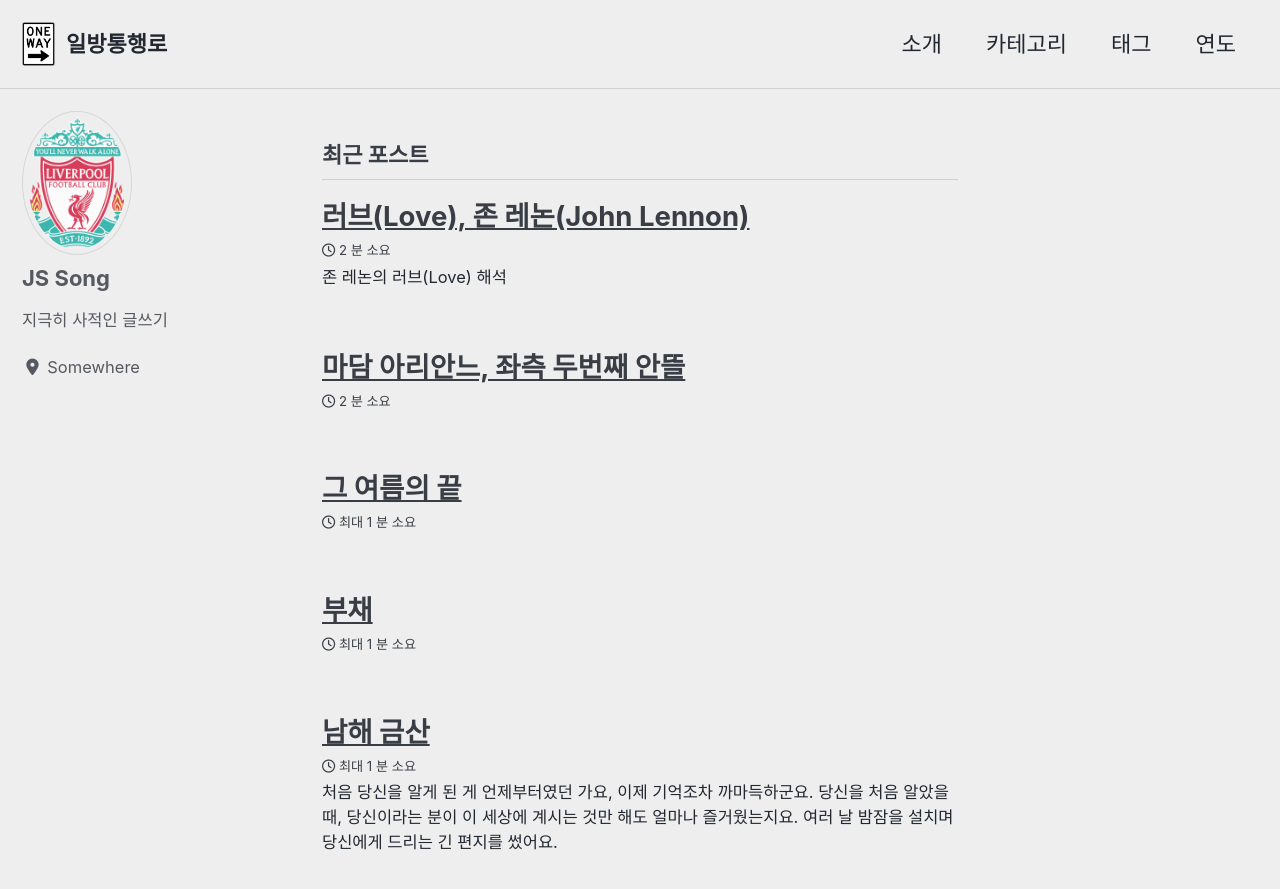
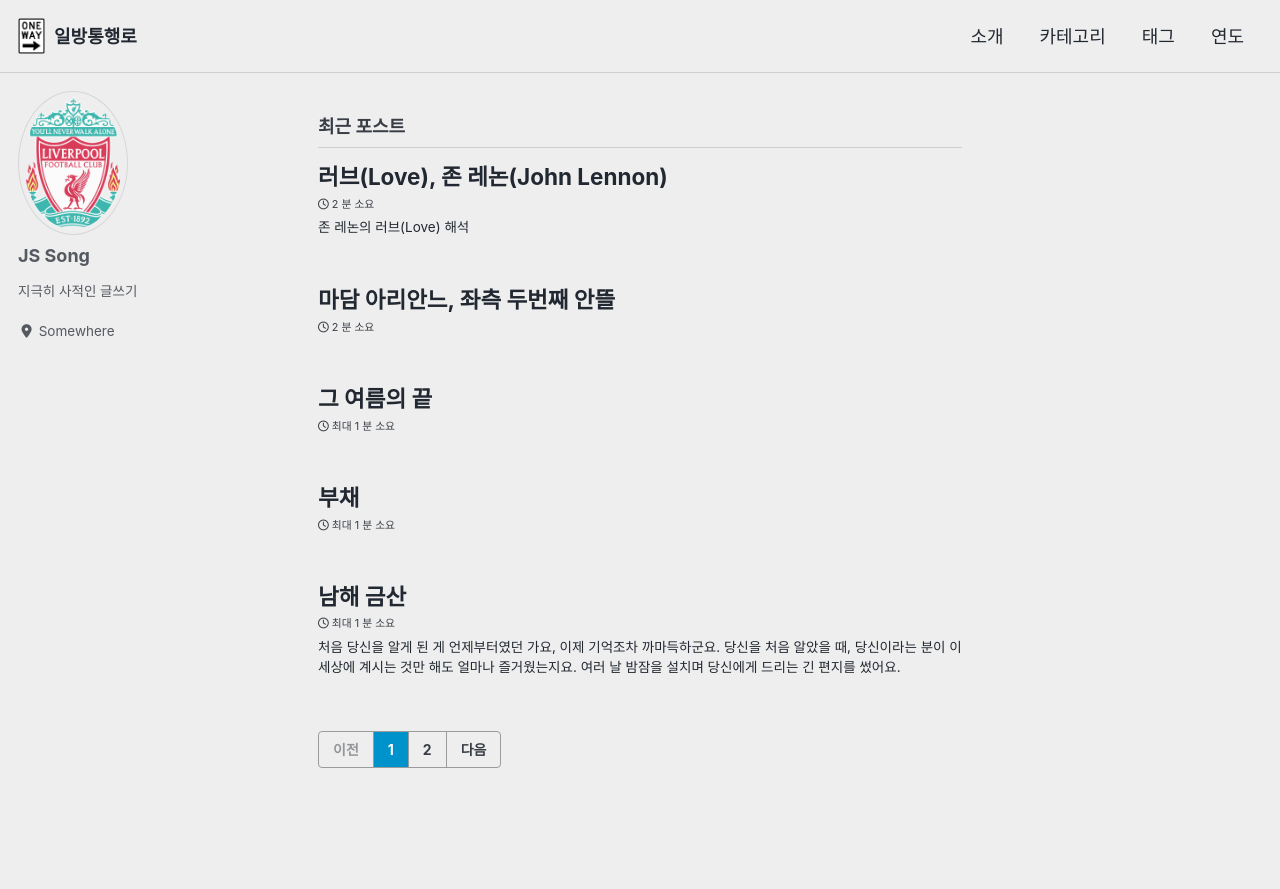
Before and after one commit to justinjongsusong/justinjongsusong.github.io, a Jekyll site: the page built from index.html, in a window 1280 px wide and 900 px high. Shown: the top 889 px of the window. Built offline with Jekyll 4.4.1, drawn with Linux system fonts in a browser that asks for light colours; cached includes are drawn as plain includes; nearby versions of some CDN libraries; the list of posts is cut into pages by our own code.

Commit message:
Update main.scss

```diff
--- a/assets/css/main.scss
+++ b/assets/css/main.scss
@@ -18,3 +18,25 @@
 $global-font-family : $serif;
 $header-font-family : $sans-serif-narrow;
 $caption-font-family: $serif !default;
+
+
+html {
+    font-size: 12px; // originally 16px
+    @include breakpoint($medium) {
+        font-size: 14px; // originally 18px
+    }
+
+    @include breakpoint($large) {
+        font-size: 16px; // originally 20px
+    }
+
+    @include breakpoint($x-large) {
+        font-size: 18px; // originally 22px
+    }
+}
+
+// list title link remove underline
+.archive a {
+    color: inherit;
+    text-decoration: none;
+}
```
